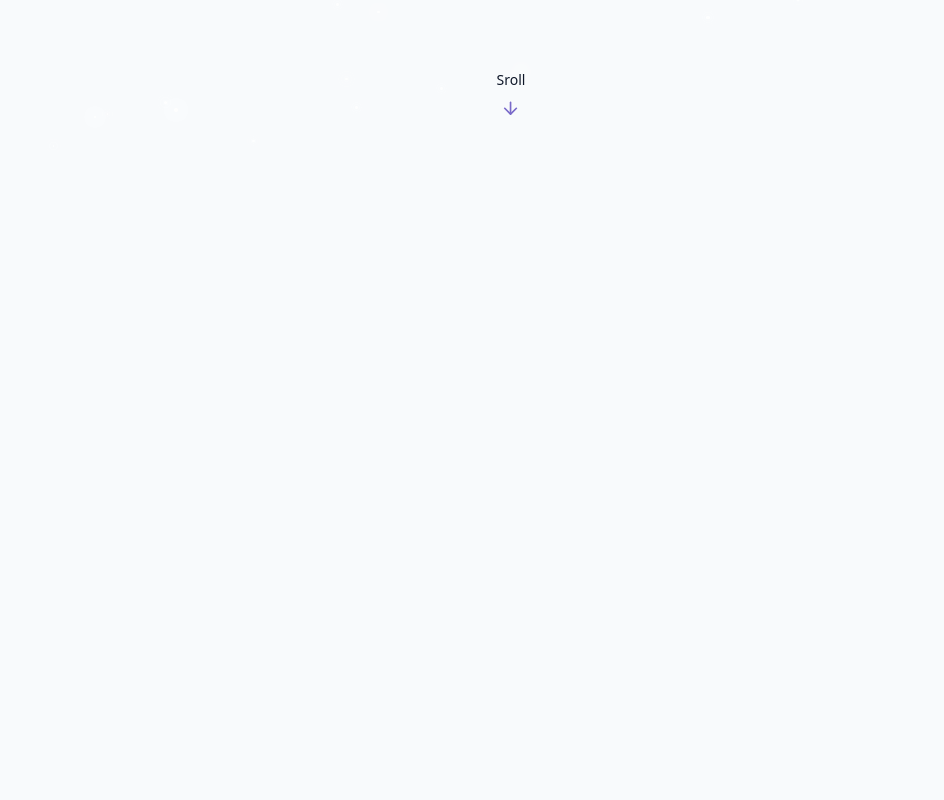
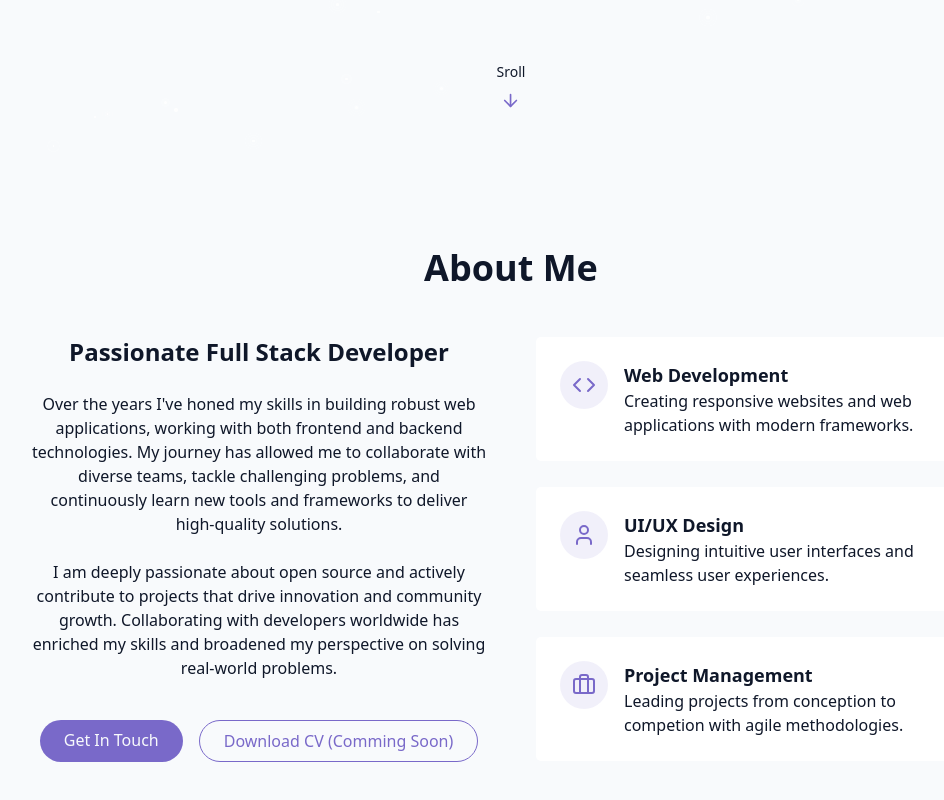
Before and after one commit to Dalton-V/Portfolio, a React (Vite) app: page / in a window 1280 px wide. Shown: the part 648-1448 px from the top of the page, without its empty margins (129-1073 px from the left). Before the commit the page ends 800 px from the top, so only its background shows below. Built offline with nearby package versions, Linux system fonts and the light colour scheme.

Commit message:
Updated about me section

```diff
--- a/src/components/AboutMe.jsx
+++ /dev/null
@@ -1,3 +0,0 @@
-export const AboutMe = () => {
-    return <section></section>;
-}
--- /dev/null
+++ b/src/components/AboutSection.jsx
@@ -0,0 +1,82 @@
+import { Briefcase, Code, GitBranch, User } from "lucide-react";
+
+export const AboutSection = () => {
+    return (
+        <section id="about" className="py-24 px-4 relative">
+            <div className="container mx-auto max-w-5xl">
+                <h2 className="text-3xl md:text-4xl font-bold mb-12 text-center">
+                    About <span> Me</span>
+                </h2>
+
+                <div className="grid grid-cols-1 md:grid-cols-2 gap-12 items-center">
+                    <div className="space-y-6">
+                        <h3 className="text-2xl font-semibold">Passionate Full Stack Developer</h3>
+
+                        <p className="text-muted-foreground">
+                            Over the years I've honed my skills in building robust web applications,
+                            working with both frontend and backend technologies. My journey has allowed me to collaborate with diverse teams,
+                            tackle challenging problems, and continuously learn new tools and frameworks to deliver high-quality solutions.
+                        </p>
+
+                        <p className="text-muted-foreground">
+                            I am deeply passionate about open source and actively contribute to projects that drive innovation and community growth.
+                            Collaborating with developers worldwide has enriched my skills and broadened my perspective on solving real-world problems.
+                        </p>
+
+                        <div className="flex flex-col sm:flex-row gap-4 pt-4 justify-center">
+                            <a href="#contact" className="cosmic-button">
+                                Get In Touch
+                            </a>
+
+                            <a href="" className="px-6 py-2 rounded-full border border-primary text-primary hover:bg-primary/10 transition-colors duration-300">
+                                Download CV (Comming Soon)
+                            </a>
+                        </div>
+                    </div>
+
+                    <div className="grid grid-cols-1 gap-6">
+                        <div className="gradient-border p-6 card-hover">
+                            <div className="flex items-start gap-4">
+                                <div className="p-3 rounded-full bg-primary/10">
+                                    <Code className="h-6 w-6 text-primary" />
+                                </div>
+                                <div className="text-left">
+                                    <h4 className="font-semibold text-lg">Web Development</h4>
+                                    <p className="text-muted-forground">
+                                        Creating responsive websites and web applications with modern frameworks.
+                                    </p>
+                                </div>
+                            </div>
+                        </div>
+                        <div className="gradient-border p-6 card-hover">
+                            <div className="flex items-start gap-4">
+                                <div className="p-3 rounded-full bg-primary/10">
+                                    <User className="h-6 w-6 text-primary" />
+                                </div>
+                                <div className="text-left">
+                                    <h4 className="font-semibold text-lg">UI/UX Design</h4>
+                                    <p className="text-muted-forground">
+                                        Designing intuitive user interfaces and seamless user experiences.
+                                    </p>
+                                </div>
+                            </div>
+                        </div>
+                        <div className="gradient-border p-6 card-hover">
+                            <div className="flex items-start gap-4">
+                                <div className="p-3 rounded-full bg-primary/10">
+                                    <Briefcase className="h-6 w-6 text-primary" />
+                                </div>
+                                <div className="text-left">
+                                    <h4 className="font-semibold text-lg">Project Management</h4>
+                                    <p className="text-muted-forground">
+                                        Leading projects from conception to competion with agile methodologies.
+                                    </p>
+                                </div>
+                            </div>
+                        </div>
+                    </div>
+                </div>
+            </div>
+        </section>
+    );
+}
--- a/src/components/Navbar.jsx
+++ b/src/components/Navbar.jsx
@@ -4,10 +4,10 @@
 
 const navItems = [
     {name: "Home", href: "#hero"},
-    // {name: "About", href: "#about"},
-    // {name: "Skills", href: "#skills"},
-    // {name: "Projects", href: "#projects"},
-    // {name: "Contact", href: "#contact"},
+    {name: "About", href: "#about"},
+    {name: "Skills", href: "#skills"},
+    {name: "Projects", href: "#projects"},
+    {name: "Contact", href: "#contact"},
 ];
 
 export const Navbar = () => {
--- a/src/pages/Home.jsx
+++ b/src/pages/Home.jsx
@@ -2,7 +2,7 @@
 import { ThemeToggle } from "../components/ThemeToggle";
 import { Navbar } from "../components/Navbar";
 import { HeroSection } from "../components/HeroSection";
-import { AboutMe } from "../components/AboutMe";
+import { AboutSection } from "../components/AboutSection";
 
 export const Home = () => {
     return <div className="min-h-dvh bg-background text-foreground overflow-x-hidden">
@@ -17,7 +17,7 @@
         {/* Main Content */}
         <main>
             <HeroSection/>
-            <AboutMe/>
+            <AboutSection/>
         </main>
     </div>
 };
```
